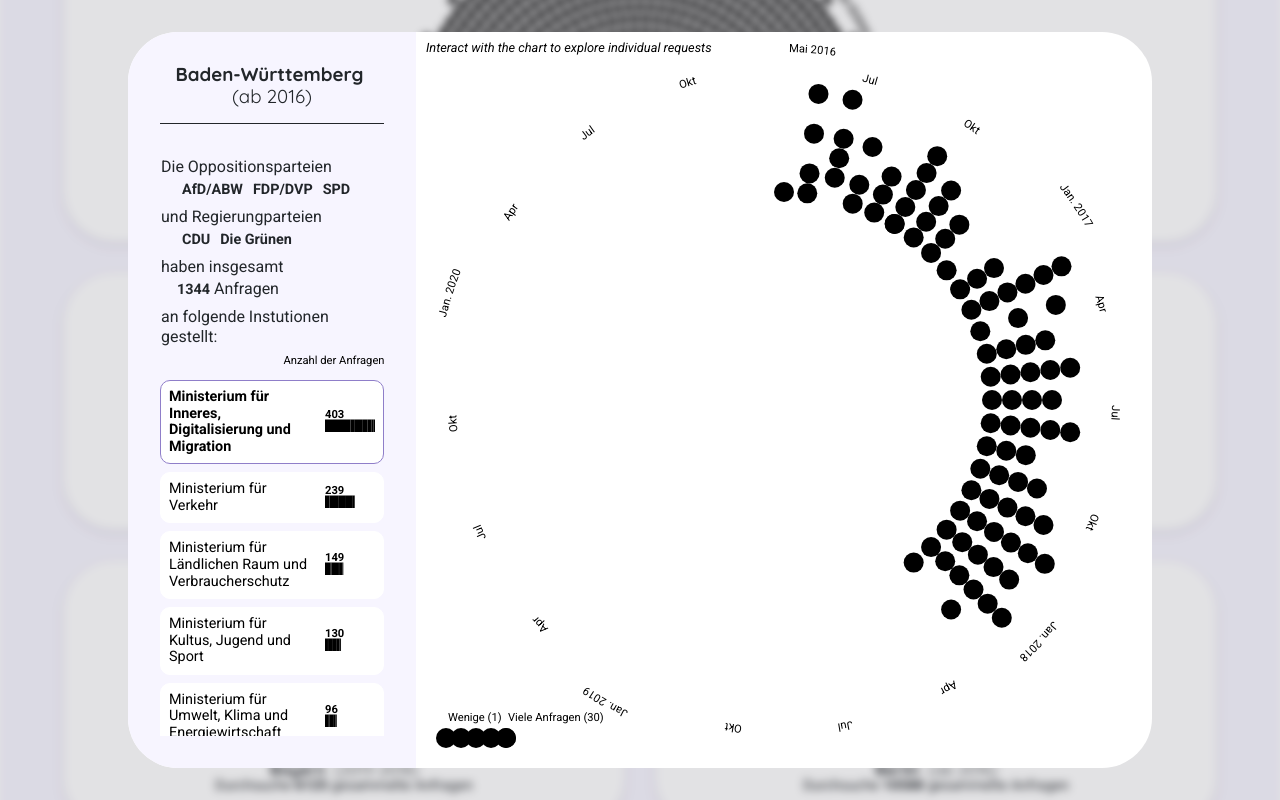
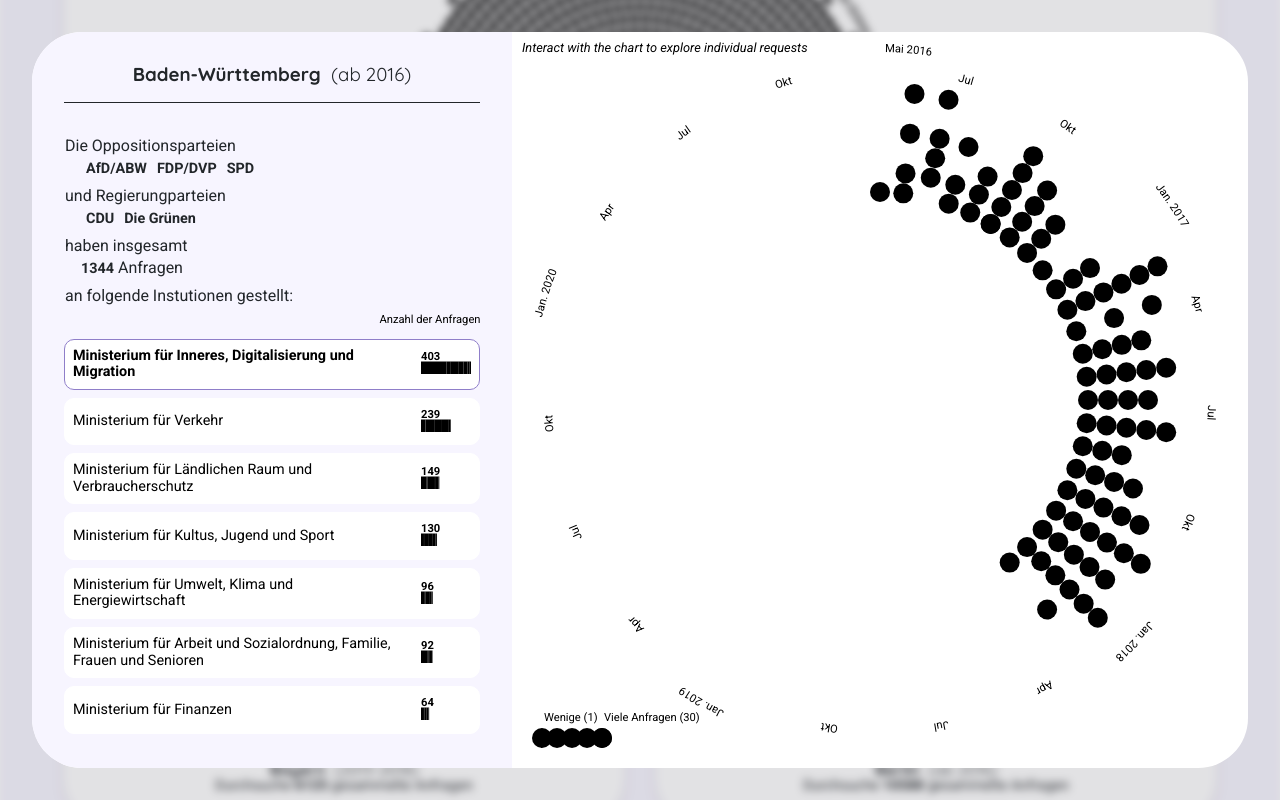
Before and after one commit to sophiamersmann/kleine-anfragen-visualised, a Vue app: page / in a window 1280 px wide. Both pictures are taken after a click on the element 344 px from the left and 1408 px from the top of the page. Shown: the part 1008-1808 px from the top of the page. Built offline with nearby package versions, Linux system fonts and the light colour scheme.

Commit message:
Improve popup on smaller screens

```diff
--- a/src/components/ElectionPeriod.vue
+++ b/src/components/ElectionPeriod.vue
@@ -97,10 +97,18 @@ export default {
   justify-content: flex-end;
   align-items: center;
 
+  @include max-width($bp-lg) {
+    pointer-events: none;
+  }
+
   &:hover {
     box-shadow: $box-shadow-strong;
     border-color: $primary;
     cursor: pointer;
+
+    @include max-width($bp-lg) {
+      cursor: auto;
+    }
   }
 }
 
--- a/src/components/Popup.vue
+++ b/src/components/Popup.vue
@@ -248,6 +248,11 @@ $line-height: 18px;
   display: grid;
   grid-template-columns: 1fr $popup-height;
 
+  @include max-width($bp-xl) {
+    width: calc(100vw - #{$popup-offset});
+    left: $popup-offset / 2;
+  }
+
   &.loading {
     .tag {
       width: 80px;
```
